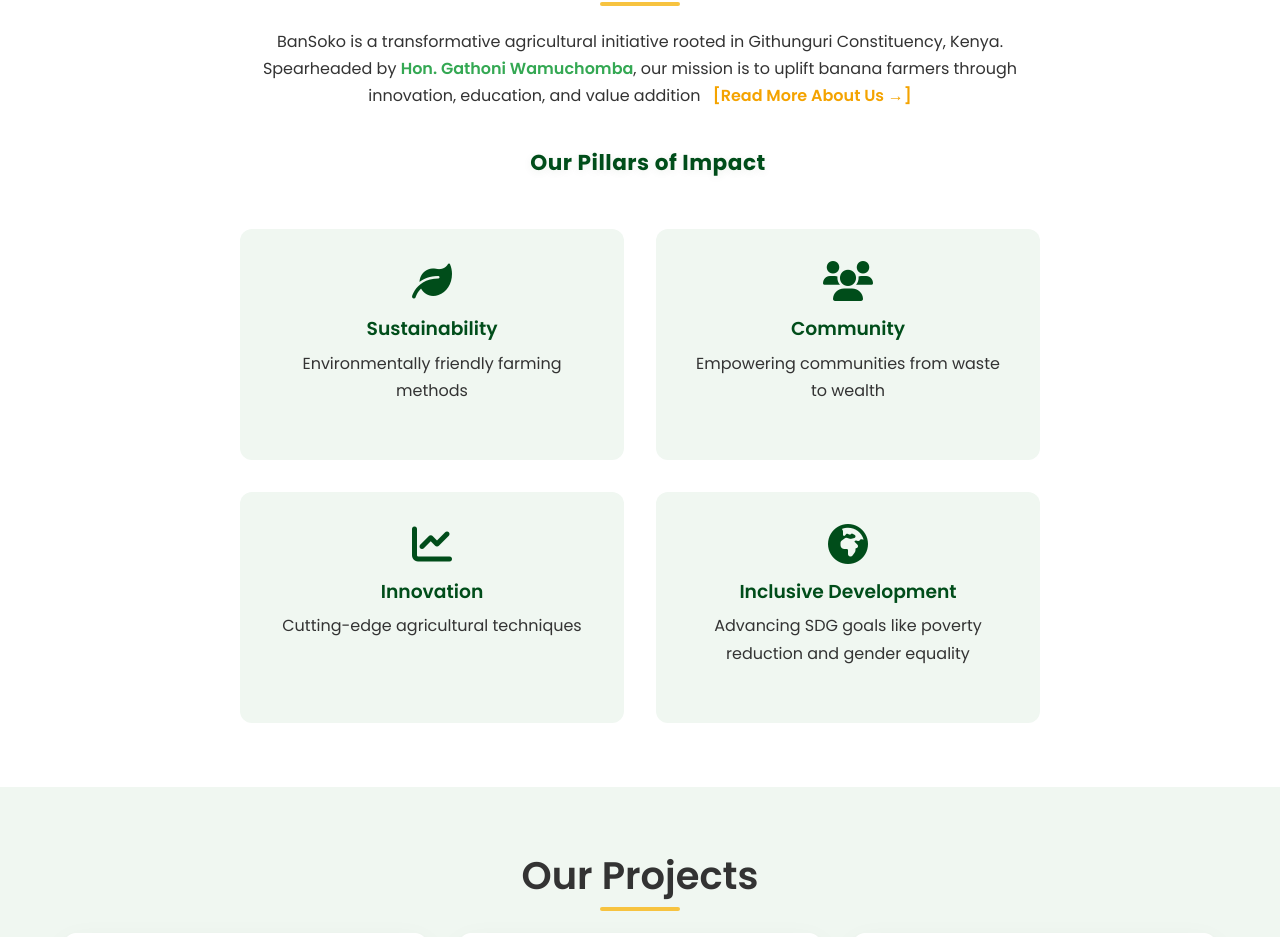
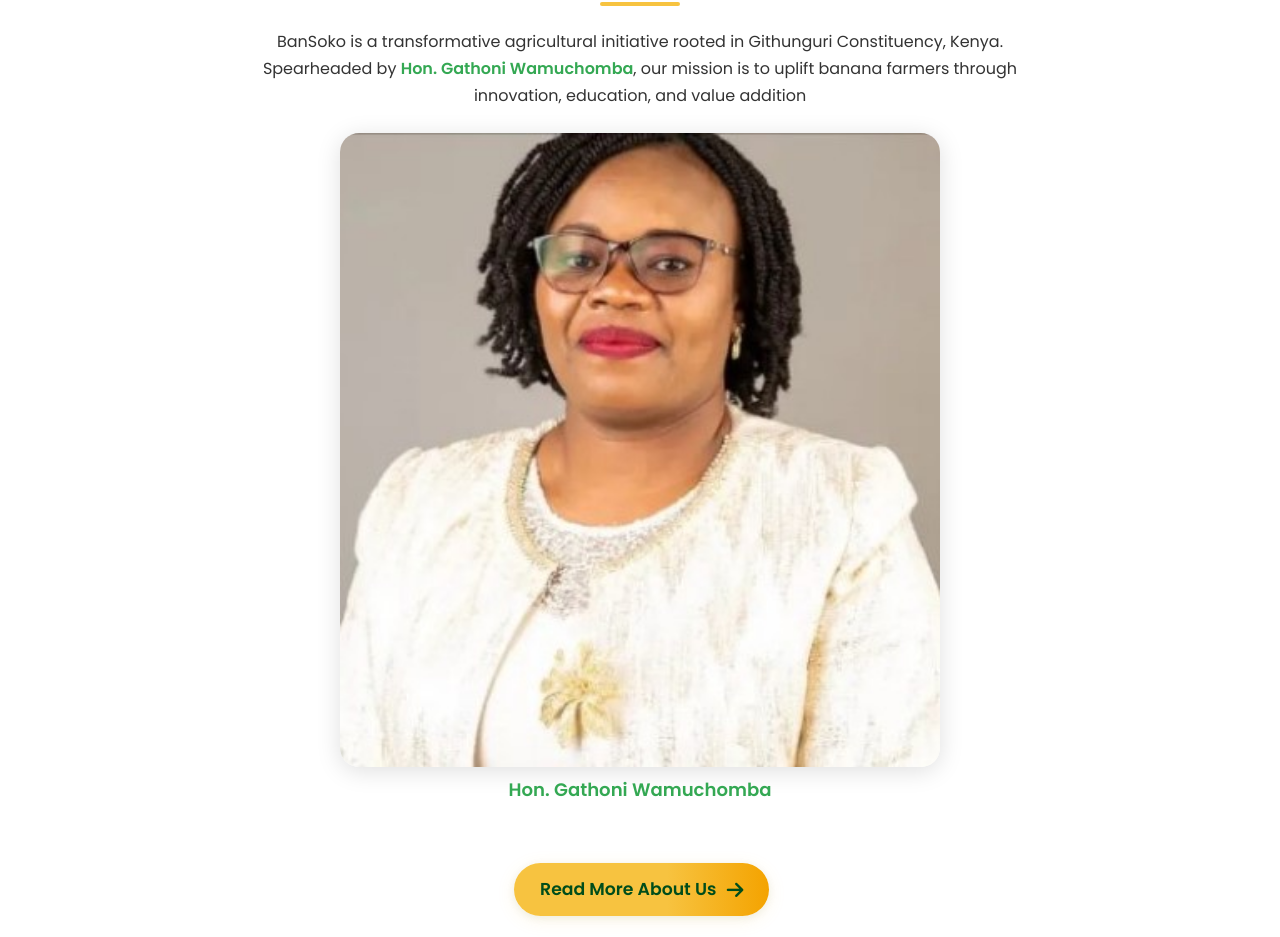
Before and after one commit to SamuelNgundi/DeepSeek, a plain HTML site: page index.html in a window 1280 px wide. Shown: the part 918-1855 px from the top of the page. Drawn offline with nearby package versions, Linux system fonts and the light colour scheme.

Commit message:
First Week 😢

```diff
--- a/index.html
+++ b/index.html
@@ -65,7 +65,13 @@
                 <h2 class="section-title animate-on-scroll">Our Story</h2>
                 <div class="story-content animate-on-scroll">
                     <p>BanSoko is a transformative agricultural initiative rooted in Githunguri Constituency, Kenya. Spearheaded by <a href="https://en.wikipedia.org/wiki/Gathoni_Wamuchomba" target="_blank" rel="noopener" style="color: var(--accent-green); font-weight: 600; text-decoration: none;">Hon. Gathoni Wamuchomba</a>, our mission is to uplift banana farmers through innovation, education, and value addition
-                    <a href="about.html" style="color: var(--warm-orange); font-weight: 600; margin-left: 8px; text-decoration: none;">[Read More About Us &rarr;]</a>
+                    <div class="wamuchomba-img-container">
+                        <img src="images/Wamuchomba_Gathoni.jpg" alt="Hon. Gathoni Wamuchomba" class="wamuchomba-img">
+                        <div class="wamuchomba-caption">Hon. Gathoni Wamuchomba</div>
+                    </div>
+                        <div style="width:100%; display:flex; justify-content:center; margin-top:2.5rem; margin-bottom:0.7rem;">
+                        <a href="about.html" class="read-more-btn"><span>Read More About Us</span> <i class="fas fa-arrow-right"></i></a>
+                    </div>
                     <div class="pillars-heading">
                         <i class="fa-solid fa-bananas"></i>
                         <span>Our Pillars of Impact</span>
@@ -250,45 +256,44 @@
         <h4>Quick Links</h4>
         <ul class="footer-links-list">
           <li><a href="about.html">About Us</a></li>
-                        <li><a href="#projects">Our Projects</a></li>
-                        <li><a href="#impact">Impact</a></li>
+          <li><a href="projects.html">Our Projects</a></li>
+          <li><a href="index.html#impact">Impact</a></li>
           <li><a href="#">Resources</a></li>
-                        <li><a href="#contact">Contact</a></li>
+          <li><a href="index.html#contact">Contact</a></li>
         </ul>
       </div>
       <!-- Contact Us -->
       <div class="footer-section">
         <h4>Contact Us</h4>
         <ul class="footer-contact-list">
-                        <li>📍 Location: BanSOKO Centre, Wataalam Ruiru: P.O Box 2112-00900</li>
-                        <li>📞 Phone: <a href="tel:+254712345678">+254 708 924 404</a></li>
-                        <li>📧 Email: <a href="mailto:bansokoofficial@gmail.com">bansokoofficial@gmail.com</a></li>
-                        <li>💬 WhatsApp: <a href="https://wa.me/254708924404" target="_blank">+254 708 924 404</a></li>
+          <li>📍 BanSOKO Centre, Wataalam Ruiru<br><span style="font-size:0.97em; color:var(--banana-yellow);">P.O Box 2112-00900</span></li>
+          <li>📞 <a href="tel:+254708924404">+254 708 924 404</a></li>
+          <li>📧 <a href="mailto:bansokoofficial@gmail.com">bansokoofficial@gmail.com</a></li>
+          <li>💬 <a href="https://wa.me/254708924404" target="_blank">WhatsApp</a></li>
         </ul>
       </div>
       <!-- Downloads -->
       <div class="footer-section">
         <h4>Downloads</h4>
         <ul class="footer-downloads-list">
-                        <li>📄 <a href="#">Banana Farming Guide</a></li>
-                        <li>📄 <a href="#">Banana Varieties Sheet</a></li>
-                        <li>📄 <a href="#">BanSoko Project Concept Paper</a></li>
+          <li><a href="#">Banana Farming Guide</a></li>
+          <li><a href="#">Banana Varieties Sheet</a></li>
+          <li><a href="#">BanSoko Project Concept Paper</a></li>
         </ul>
       </div>
       <!-- Follow Us -->
       <div class="footer-section">
         <h4>Follow Us</h4>
         <div class="footer-social-links">
-                        <a href="#" aria-label="Facebook"><i class="fab fa-facebook"></i> Facebook</a><br>
-                        <a href="#" aria-label="Twitter"><i class="fab fa-twitter"></i> Twitter</a><br>
-                        <a href="#" aria-label="Instagram"><i class="fab fa-instagram"></i> Instagram</a><br>
+          <a href="#" aria-label="Facebook"><i class="fab fa-facebook"></i> Facebook</a>
+          <a href="#" aria-label="Twitter"><i class="fab fa-twitter"></i> Twitter</a>
+          <a href="#" aria-label="Instagram"><i class="fab fa-instagram"></i> Instagram</a>
           <a href="#" aria-label="LinkedIn"><i class="fab fa-linkedin"></i> LinkedIn</a>
         </div>
       </div>
       <!-- Newsletter -->
       <div class="footer-section newsletter-section">
         <h4>Join Our Newsletter</h4>
-                    <p style="font-size: 0.98rem; margin-bottom: 0.7rem;">Stay updated on the latest news, farming tips, and project developments.</p>
         <form class="newsletter-form" onsubmit="event.preventDefault(); alert('Thank you for subscribing!');">
           <input type="email" placeholder="Enter your email address" required>
           <button type="submit" class="btn btn-green">Subscribe</button>
@@ -296,12 +301,10 @@
       </div>
     </div>
     <div class="footer-legal">
-                <div class="footer-legal-left">
-                    &copy; 2025 BanSoko Initiative. All rights reserved.
-                </div>
+      <div class="footer-legal-left">&copy; 2025 BanSoko Initiative. All rights reserved.</div>
       <div class="footer-legal-right">
-                    <a href="#" style="margin-right: 1.2rem; color: var(--banana-yellow);">Terms &amp; Conditions</a>
-                    <a href="#" style="color: var(--banana-yellow);">Privacy Policy</a>
+        <a href="#" style="margin-right:1.2rem; color:var(--banana-yellow);">Terms &amp; Conditions</a>
+        <a href="#" style="color:var(--banana-yellow);">Privacy Policy</a>
       </div>
     </div>
   </div>
--- a/styles.css
+++ b/styles.css
@@ -1,3 +1,57 @@
+/* Beautiful Read More About Us button in Our Story section */
+.read-more-btn {
+  display: inline-flex;
+  align-items: center;
+  gap: 0.6em;
+  background: linear-gradient(90deg, var(--banana-yellow) 60%, var(--warm-orange) 100%);
+  color: var(--primary-green);
+  font-weight: 600;
+  font-size: 1.08em;
+  padding: 0.7em 1.5em;
+  border-radius: 32px;
+  box-shadow: 0 4px 18px 0 rgba(247,195,64,0.13), 0 2px 8px rgba(0,77,26,0.07);
+  text-decoration: none;
+  margin: 1em 0 0.7em 0.2em;
+  transition: background 0.2s, color 0.2s, box-shadow 0.2s, transform 0.2s;
+  border: none;
+  outline: none;
+}
+.read-more-btn:hover, .read-more-btn:focus {
+  background: linear-gradient(90deg, var(--warm-orange) 60%, var(--banana-yellow) 100%);
+  color: var(--white);
+  box-shadow: 0 8px 25px rgba(0, 0, 0, 0.15);
+  transform: translateY(-2px) scale(1.04);
+  text-decoration: none;
+}
+.read-more-btn i {
+  font-size: 1.1em;
+  color: var(--primary-green);
+  transition: color 0.2s;
+}
+.read-more-btn:hover i, .read-more-btn:focus i {
+  color: var(--white);
+}
+.wamuchomba-img-container {
+  margin: 1.2rem auto 1.6rem auto;
+  display: flex;
+  flex-direction: column;
+  align-items: center;
+  max-width: 900px;
+}
+.wamuchomba-img {
+  width: 100%;
+  max-width: 600px;
+  border-radius: 1.2rem;
+  box-shadow: 0 4px 24px rgba(0,0,0,0.13);
+  object-fit: cover;
+}
+.wamuchomba-caption {
+  margin-top: 0.5rem;
+  font-size: 1.13em;
+  color: var(--accent-green);
+  font-weight: 600;
+  text-align: center;
+}
 /* Project Card Images - Make images fit nicely in cards */
 .project-img {
   width: 100%;
@@ -121,6 +175,7 @@
   text-align: center;
   color: var(--white);
   overflow: hidden;
+  padding-top: 110px; /* Prevent navbar overlap, matches .logo img height + padding */
 }
 
 .hero-bg {
@@ -139,7 +194,7 @@
   content: '';
   position: absolute;
   top: 0; left: 0; width: 100%; height: 100%;
-  background: linear-gradient(135deg, rgba(0,77,26,0.7) 0%, rgba(0,77,26,0.2) 100%);
+  background: linear-gradient(135deg, rgba(0, 77, 26, 0.479) 0%, rgba(0, 77, 26, 0.041) 100%);
   z-index: 1;
   pointer-events: none;
 }
@@ -726,7 +781,7 @@
 
 @media (max-width: 768px) {
   .fullscreen-hero {
-    padding-top: 80px;
+    padding-top: 120px;
   }
 
   .hero-content {
```
Also changed, not shown: about.html (+13 -16 lines), projects.html (+16 -19 lines), images/Wamuchomba_Gathoni.jpg (added), images/projects/banana-farming.jpg, images/projects/fibre-textiles.jpg. Lines whose indentation alone changed are shown as unchanged.
